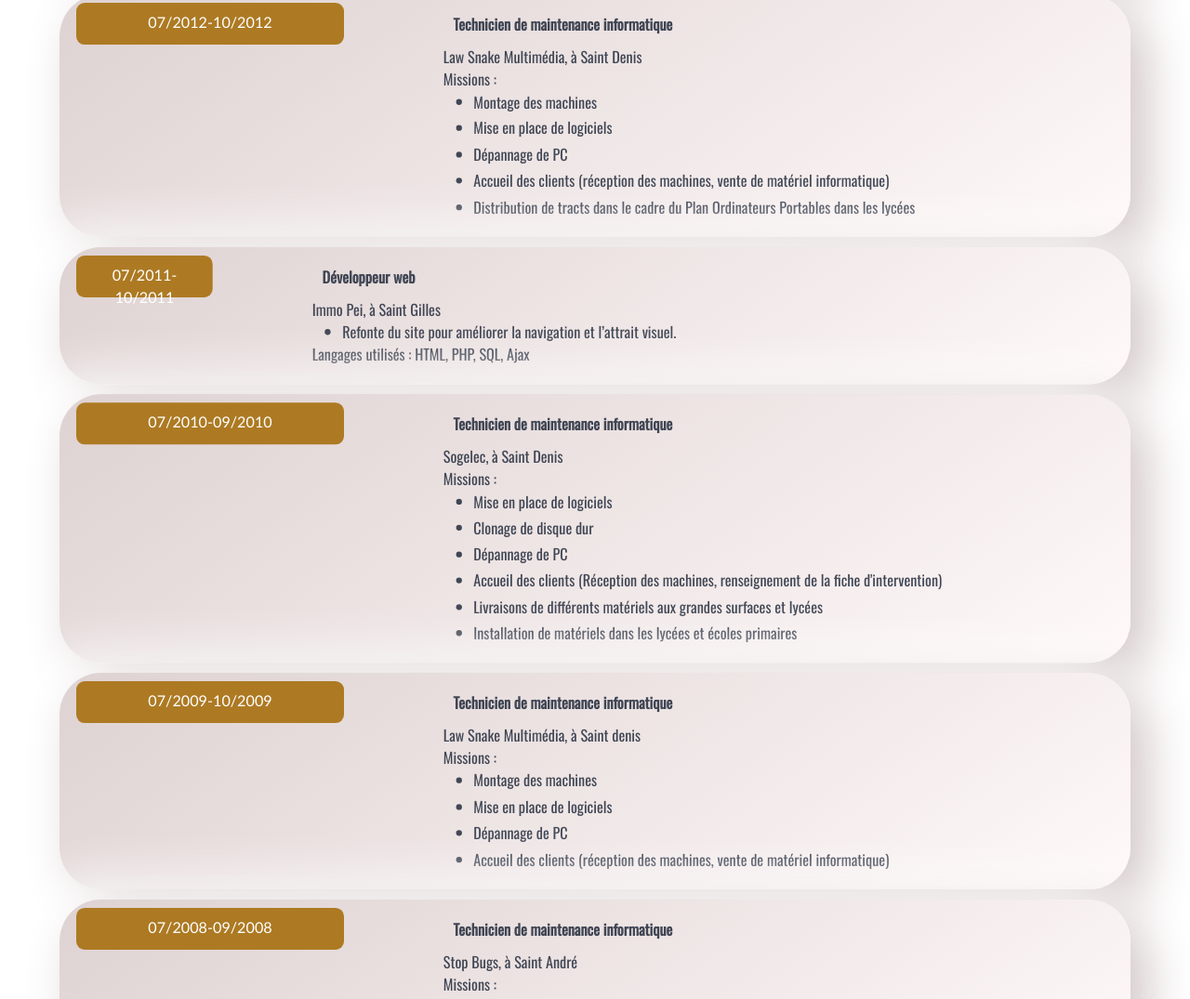
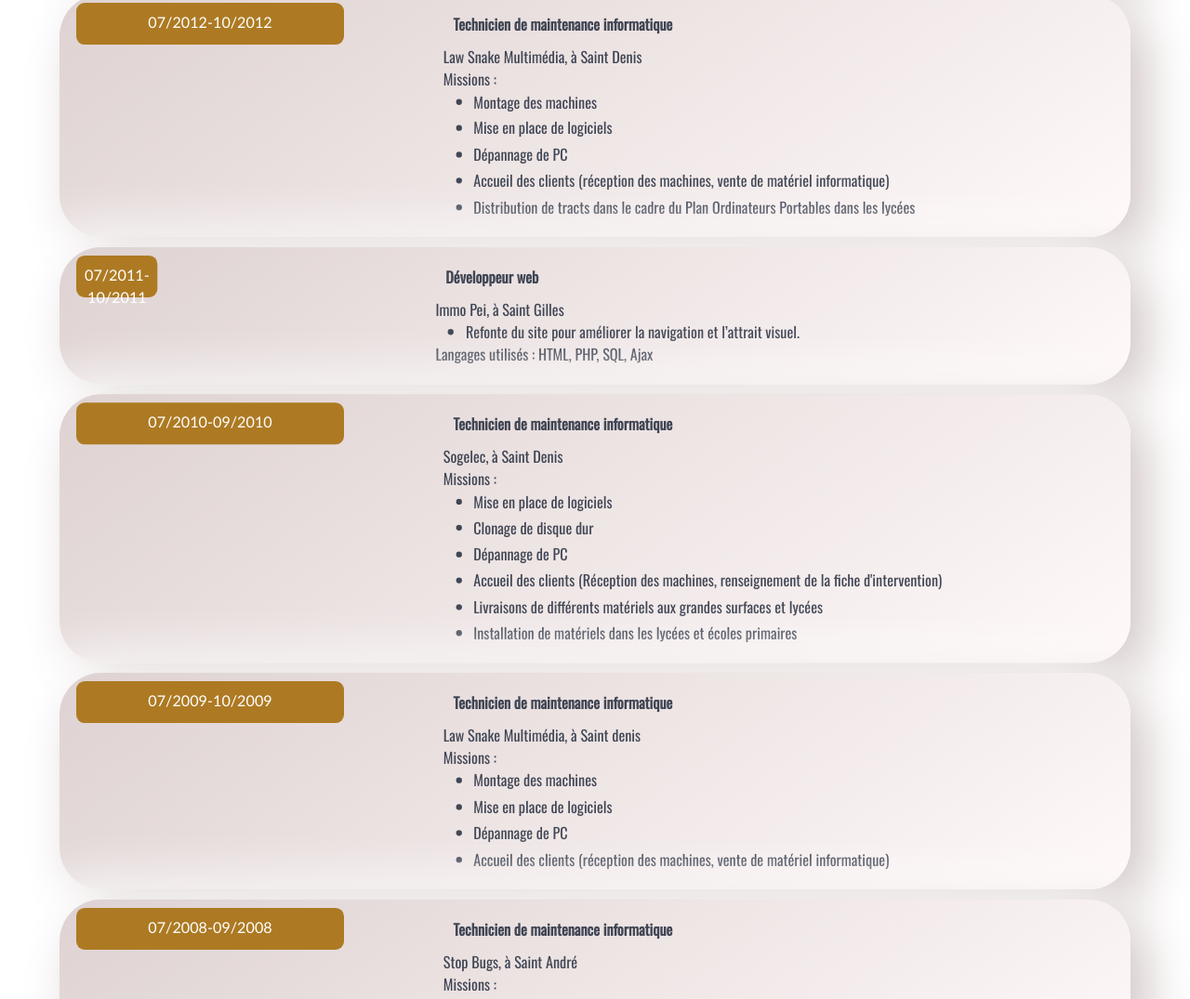
Before and after one commit to pyrce/etheveflorent.github.io, a plain HTML site: page index.html in a window 1280 px wide. Shown: the part 5346-6421 px from the top of the page at 93% size. Drawn offline with nearby package versions, Linux system fonts and the light colour scheme.

Commit message:
correction alignement

```diff
--- a/index.html
+++ b/index.html
@@ -413,7 +413,7 @@
 
                 <article class="exp cell  is-10">
                     <aside class="column is-2">07/2013-02/2014</aside>
-                    <div class="column expdetail is-9 is-offset-1">
+                    <div class="column expdetail is-9 is-offset-2">
                         <header class="column">Administrateur web</header>
                         <div class="is-2">
                             Carif Oref à Saint denis<br>
@@ -453,8 +453,8 @@
                     </div>
                 </article>
                 <article class="exp cell is-10">
-                    <aside class="column is-3>">07/2011-10/2011</aside>
-                    <div class="column expdetail is-9 is-offset-1">
+                    <aside class="column is-4>">07/2011-10/2011</aside>
+                    <div class="column expdetail is-8 is-offset-3">
                         <header class="column">Développeur web</header>
                         <div class="is-2 is-offset-2">
                             Immo Pei, à Saint Gilles<br>
```
